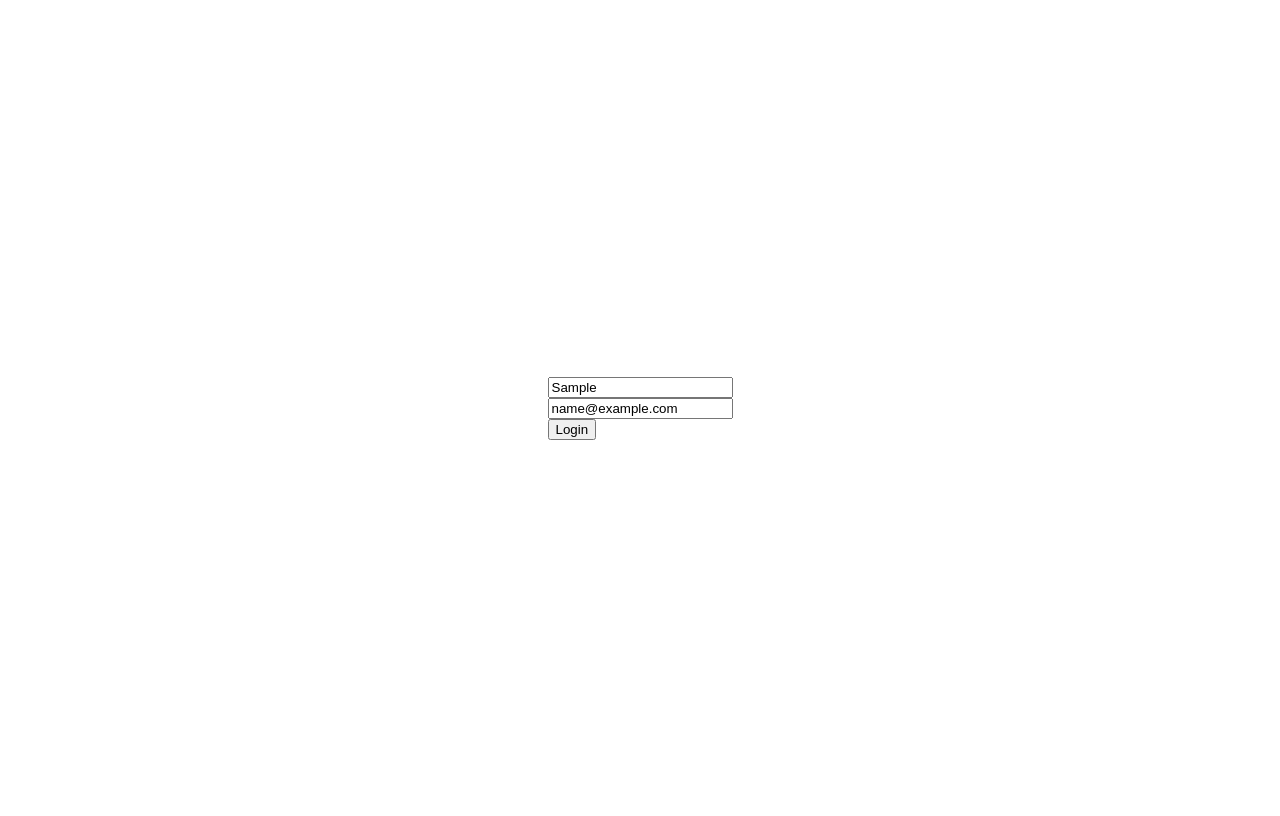
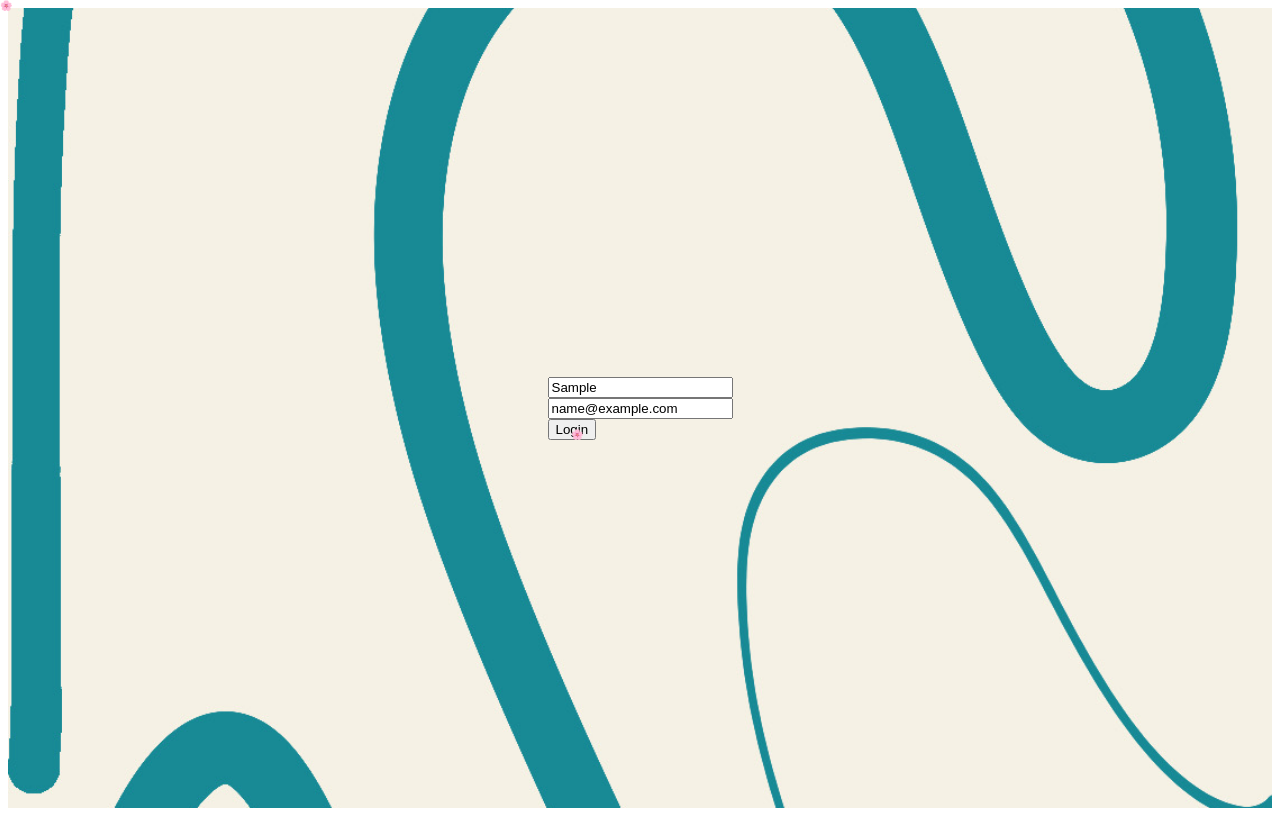
Before and after one commit to DorahelyS/UBUNTU, a React (Create React App) app in the folder client/: page / in a window 1280 px wide. Both pictures are taken after typing "Sample", "name@example.com" into the empty fields and a click on the button "Login". Built offline with nearby package versions, Linux system fonts and the light colour scheme; no server answers.

Commit message:
mouse movement

```diff
--- a/client/src/components/Home/MainPage.js
+++ b/client/src/components/Home/MainPage.js
@@ -1,21 +1,21 @@
 // lets me use react library
 import React from 'react';
 import LoginForm from "./LoginForm";
-//import MainPageNav from "./MainPageNav"
+import '../../styling/MainPage.css'
+import MouseEffect from './MouseEffect';
 
 // declares a component - each component is a function
 function MainPage() {
     //returns what I want to see on the page - in this case the login form
     return (
-        <div>
-            <div>
-                <LoginForm />
-            </div>
+        <div className='main'>
+            <LoginForm />
+            <MouseEffect />
         </div>
     )
 }
 
-// need to export the fucnction aka component if and when other components may want to use
+// need to export the function aka component if and when other components may want to use
 export default MainPage;
 
 // need to also import Login to App.js
--- /dev/null
+++ b/client/src/components/Home/MouseEffect.js
@@ -0,0 +1,37 @@
+import React, { useState, useEffect } from 'react';
+import '../../styling/MainPage.css'
+
+
+const MouseEffect = () => {
+    const [positions, setPositions] = useState([]);
+
+    useEffect(() => {
+        const updateMousePosition = (e) => {
+
+            const maxPositions = 50;
+
+            setPositions(prevPositions => [
+                ...prevPositions.slice(-maxPositions + 1),
+                { x: e.clientX, y: e.clientY },
+            ]);
+        };
+
+        window.addEventListener('mousemove', updateMousePosition);
+
+        return () => {
+            window.removeEventListener('mousemove', updateMousePosition);
+        };
+    }, []);
+
+    return (
+        <>
+            {positions.map((position, index) => (
+                <div key={index} className="mouse-effect" style={{ left: position.x, top: position.y }} >
+                    🌸
+                </div>
+            ))}
+        </>
+    );
+};
+
+export default MouseEffect;
--- a/client/src/styling/LoginForm.css
+++ b/client/src/styling/LoginForm.css
@@ -4,11 +4,3 @@
     align-items: center;
     height: 100vh; /* Set the height of the container to fill the viewport */
 }
-
-.login-form {
-    width: 300px; /* Set the width of the form */
-    padding: 20px;
-    border: 1px solid #ccc;
-    border-radius: 5px;
-    background-color: #f9f9f9;
-}
--- a/client/src/styling/MainPage.css
+++ b/client/src/styling/MainPage.css
@@ -0,0 +1,17 @@
+.main {
+    /* Set the background image */
+    background-image: url('../../public/FE37102A-C266-413F-B2EF-A0F7B216B0F4.JPG');
+
+    /* Adjust background properties as needed */
+    background-size: cover;
+    background-position: center;
+    background-repeat: no-repeat;
+
+
+}
+
+.mouse-effect {
+    position: absolute;
+    font-size: 10px;
+    pointer-events: none;
+}
```
Also changed, not shown: client/public/FE37102A-C266-413F-B2EF-A0F7B216B0F4.JPG (added).
